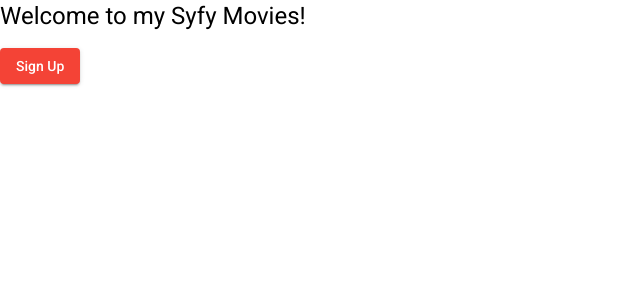
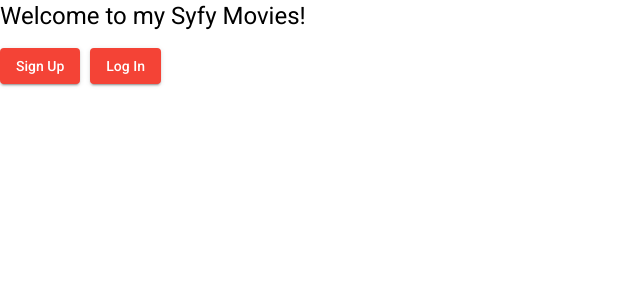
Before and after one commit to eggsistentialarugula/syfyMovies-Angular-Client, an Angular app: page / in a window 1280 px wide. Shown: the top 300 px of the page, without its empty margins (0-640 px from the left). Built offline with nearby package versions, Linux system fonts and the light colour scheme.

Commit message:
no errors, created login component

```diff
--- a/src/app/app.component.html
+++ b/src/app/app.component.html
@@ -7,4 +7,7 @@
     Sign Up
   </button>
   <!-- log in -->
+  <button mat-raised-button (click) = "openUserLoginDialog()" color = "warn">
+    Log In
+  </button>
 </div>
```
